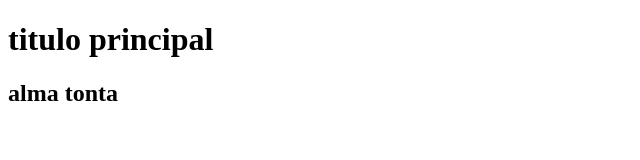
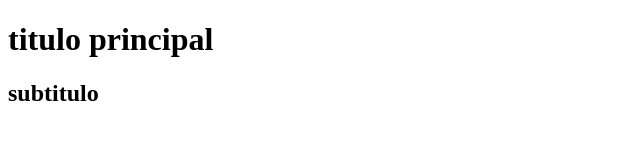
Before and after one commit to mateobassini/curso-html-css-inicial-integrador, a plain HTML site: page index.html in a window 1280 px wide. Shown: the full height of the page, 0-640 px from the left. Drawn offline with Linux system fonts and the light colour scheme.

Commit message:
commit 5

```diff
--- a/index.html
+++ b/index.html
@@ -7,7 +7,7 @@
 </head>
 <body>
     <h1>titulo principal</h1>
-    <h2>alma tonta</h2>
+    <h2>subtitulo</h2>
 
 </body>
 </html>
```
